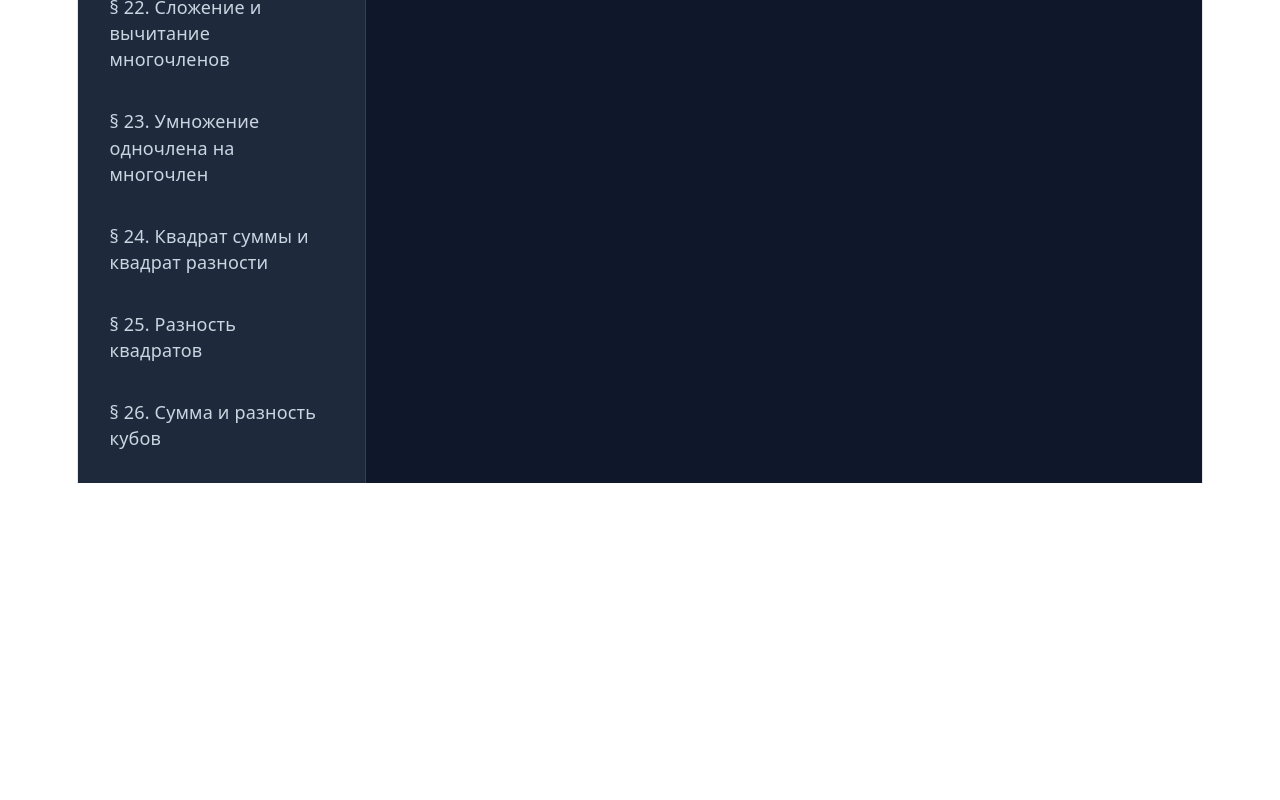
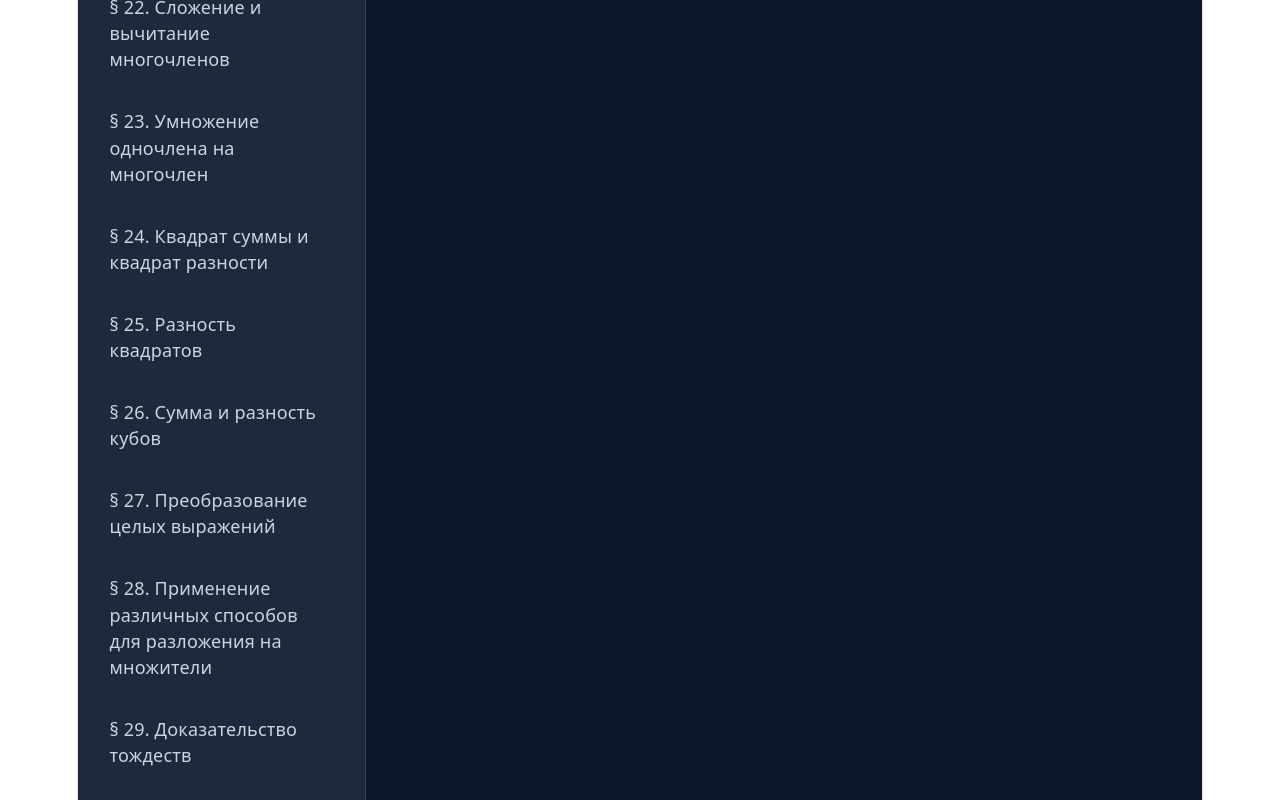
Before and after one commit to andreevairina005-source/algebra-trainer, a React (Vite) app: page / in a window 1280 px wide. Shown: the part 2077-2877 px from the top of the page. Before the commit the page ends 2560 px from the top, so only its background shows below. Built offline with nearby package versions, Linux system fonts and the light colour scheme.

Commit message:
Добавлены темы 27-29

```diff
--- a/src/App.jsx
+++ b/src/App.jsx
@@ -660,6 +660,83 @@ const modules = [
       }
     ]
   },
+    {
+    id: 27,
+    title: "§ 27. Преобразование целых выражений",
+    rule: "Целым называется выражение, которое не содержит деления на переменную. Любое целое выражение можно представить в виде многочлена. Для этого необходимо выполнить все действия, указанные в выражении (раскрыть скобки, привести подобные слагаемые и т.д.).",
+    example: {
+      task: "Представим в виде многочлена выражение (x + 2)² - (x - 3)(x + 1).",
+      steps: [
+        "1) Раскроем квадрат суммы: (x + 2)² = x² + 4x + 4.",
+        "2) Перемножим многочлены: (x - 3)(x + 1) = x² + x - 3x - 3 = x² - 2x - 3.",
+        "3) Подставим в исходное выражение: (x² + 4x + 4) - (x² - 2x - 3).",
+        "4) Раскроем скобки и приведем подобные: x² + 4x + 4 - x² + 2x + 3 = 6x + 7."
+      ]
+    },
+    quiz: [
+      {
+        question: "Упростите выражение: (a - 3)(a + 3) + a(a - 2)",
+        options: ["2a² - 2a - 9", "2a² + 2a - 9", "a² - 2a - 9", "2a² - 2a + 9"],
+        correct: 0
+      },
+      {
+        question: "Является ли выражение 5x² - 3x + 1 целым?",
+        options: ["Да", "Нет"],
+        correct: 0
+      }
+    ]
+  },
+  {
+    id: 28,
+    title: "§ 28. Применение различных способов для разложения на множители",
+    rule: "Для разложения многочленов на множители применяют вынесение общего множителя за скобки, группировку, формулы сокращенного умножения. Иногда удается разложить многочлен на множители, применив последовательно несколько способов. Начинать преобразование следует, если это возможно, с вынесения общего множителя за скобки.",
+    example: {
+      task: "Разложим на множители многочлен 2x³ - 8x.",
+      steps: [
+        "1) Вынесем общий множитель 2x за скобки: 2x(x² - 4).",
+        "2) Применим к выражению в скобках формулу разности квадратов: a² - b² = (a - b)(a + b).",
+        "3) Получим: 2x(x - 2)(x + 2).",
+        "4) Многочлен разложен на множители."
+      ]
+    },
+    quiz: [
+      {
+        question: "Разложите на множители: 3a² - 12",
+        options: ["3(a² - 4)", "3(a - 2)(a + 2)", "(3a - 2)(a + 6)", "3(a - 4)(a + 4)"],
+        correct: 1
+      },
+      {
+        question: "Какой способ НЕ применяется для разложения многочленов на множители?",
+        options: ["Вынесение общего множителя", "Группировка", "Формулы сокращенного умножения", "Возведение в квадрат"],
+        correct: 3
+      }
+    ]
+  },
+  {
+    id: 29,
+    title: "§ 29. Доказательство тождеств",
+    rule: "Равенство, верное при любых значениях переменных, называется тождеством. Чтобы доказать, что некоторое равенство является тождеством, используют тождественные преобразования выражений. Для доказательства тождества преобразуют его левую часть в правую или правую часть в левую, или показывают, что левая и правая части исходного равенства тождественно равны одному и тому же выражению.",
+    example: {
+      task: "Докажем тождество: (x - 5)(x + 2) = x² - 3x - 10.",
+      steps: [
+        "1) Преобразуем левую часть, раскрыв скобки: x·x + 2x - 5x - 10 = x² - 3x - 10.",
+        "2) Мы получили выражение, которое в точности совпадает с правой частью.",
+        "3) Значит, исходное равенство верно при любых значениях x. Тождество доказано."
+      ]
+    },
+    quiz: [
+      {
+        question: "Какой метод используется для доказательства тождеств?",
+        options: ["Тождественные преобразования", "Построение графика", "Решение уравнений", "Вычисление на калькуляторе"],
+        correct: 0
+      },
+      {
+        question: "Является ли равенство 2(x + 3) = 2x + 6 тождеством?",
+        options: ["Да", "Нет"],
+        correct: 0
+      }
+    ]
+  },
 ];
 
 export default function App() {
```
